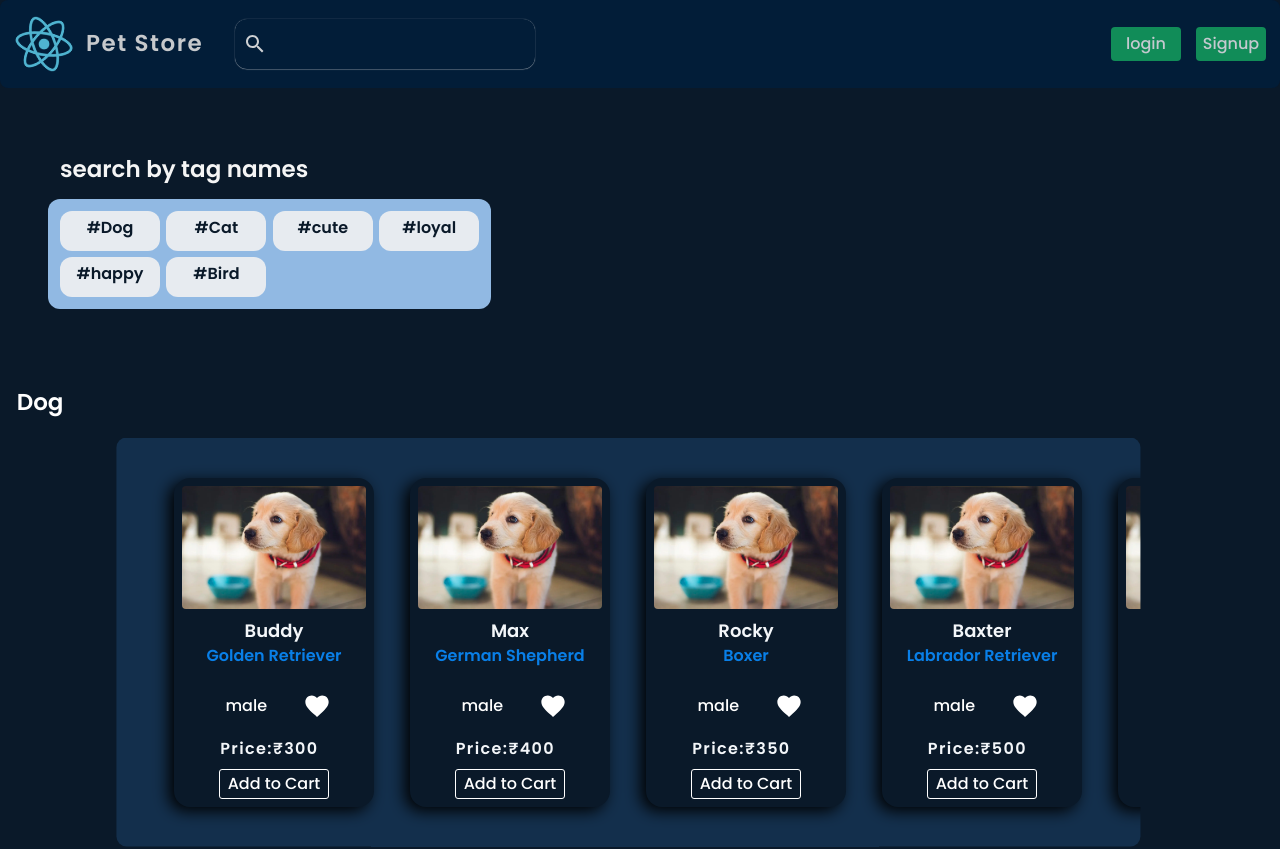
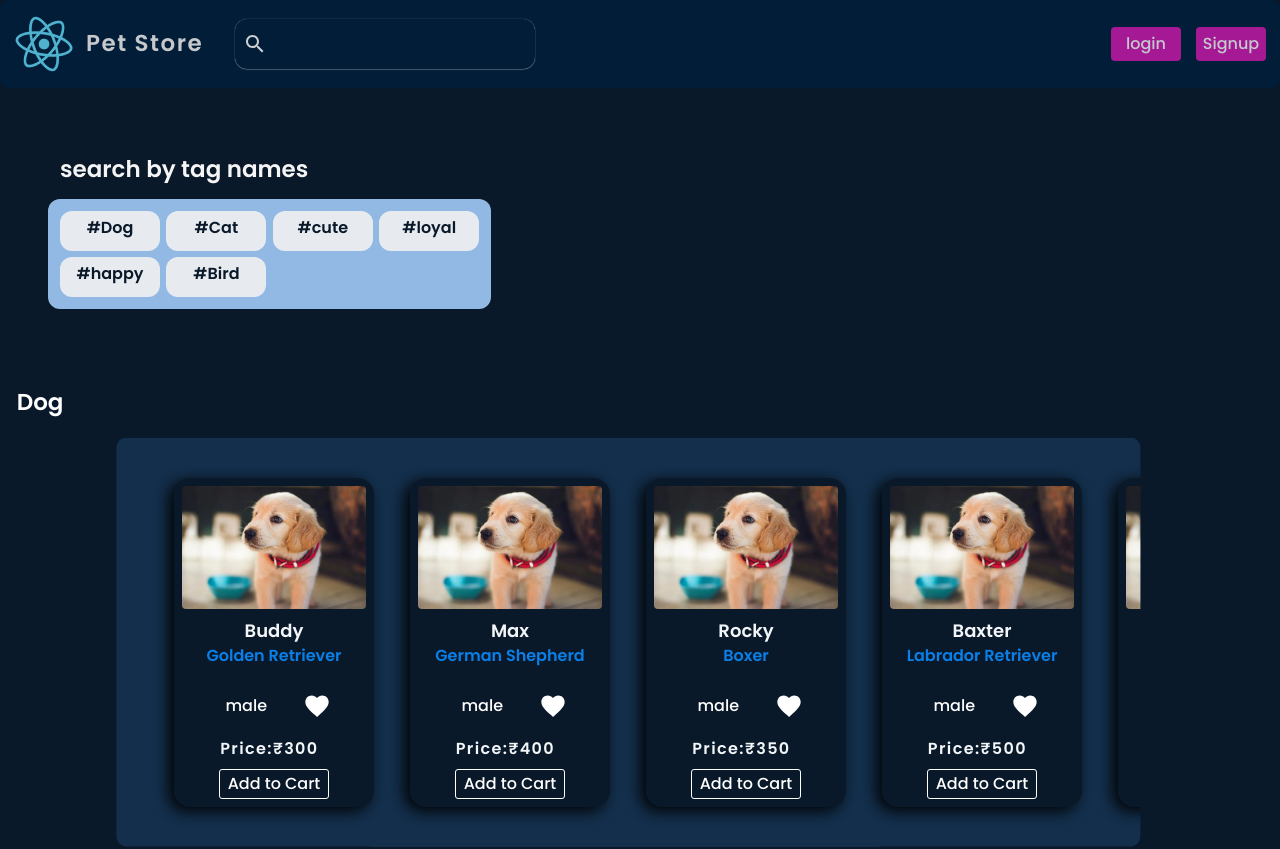
Before and after one commit to Krishcode264/pet-shop, a React (Create React App) app: page / in a window 1280 px wide. Shown: the top 849 px of the page. Built offline with nearby package versions, Linux system fonts and the light colour scheme; no server answers.

Commit message:
login btn color changed

```diff
--- a/src/componants/navbar/SignUp.css
+++ b/src/componants/navbar/SignUp.css
@@ -2,7 +2,7 @@
 
     padding: 5px;
     border-radius: 4px;
-    background-color: #1be375b5;
+    background-color: #e31bbbe8;
     color:var(--grey-50);
     transition: all 0.3s ease-in-out;
     outline: none;
@@ -20,6 +20,8 @@
    transform: scale(1.1);
 
 }
+.krish{
+    color:#1be375b5}
 .searchicon{
     color: white;
 }
```
